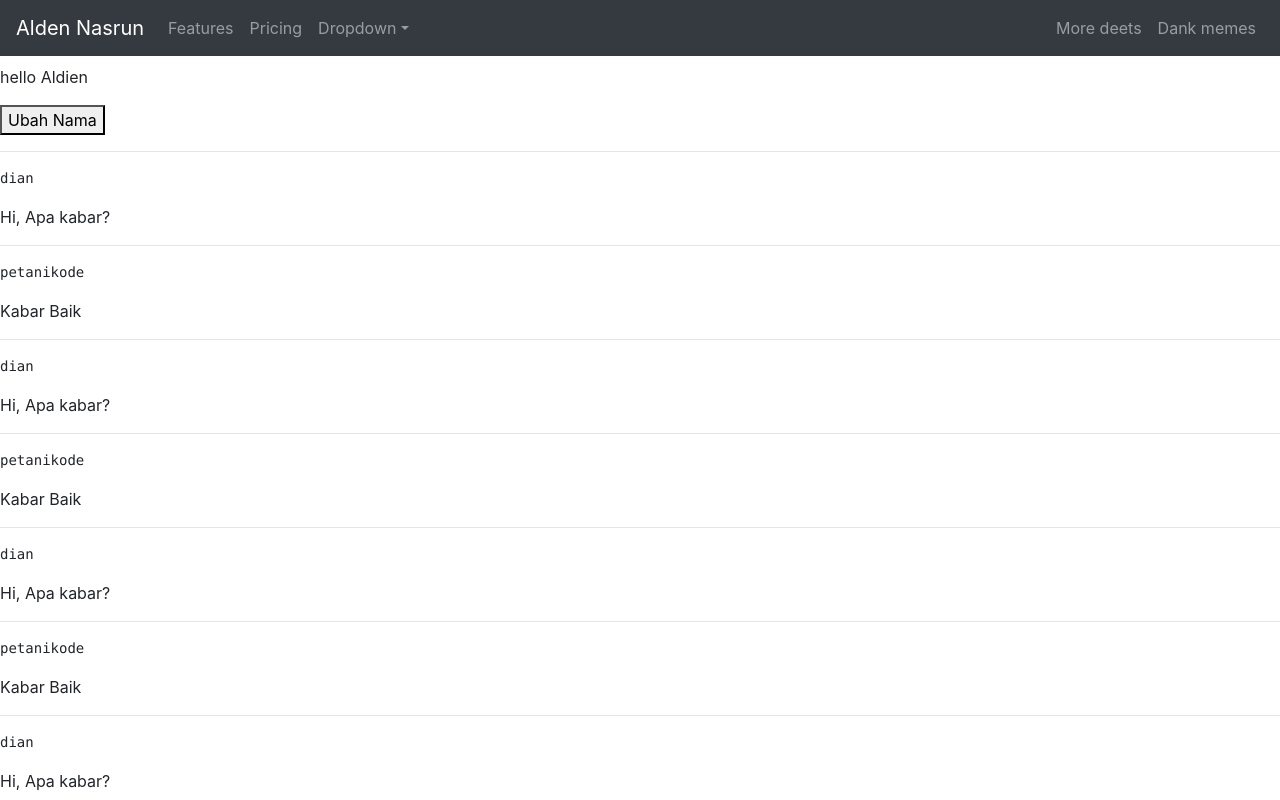
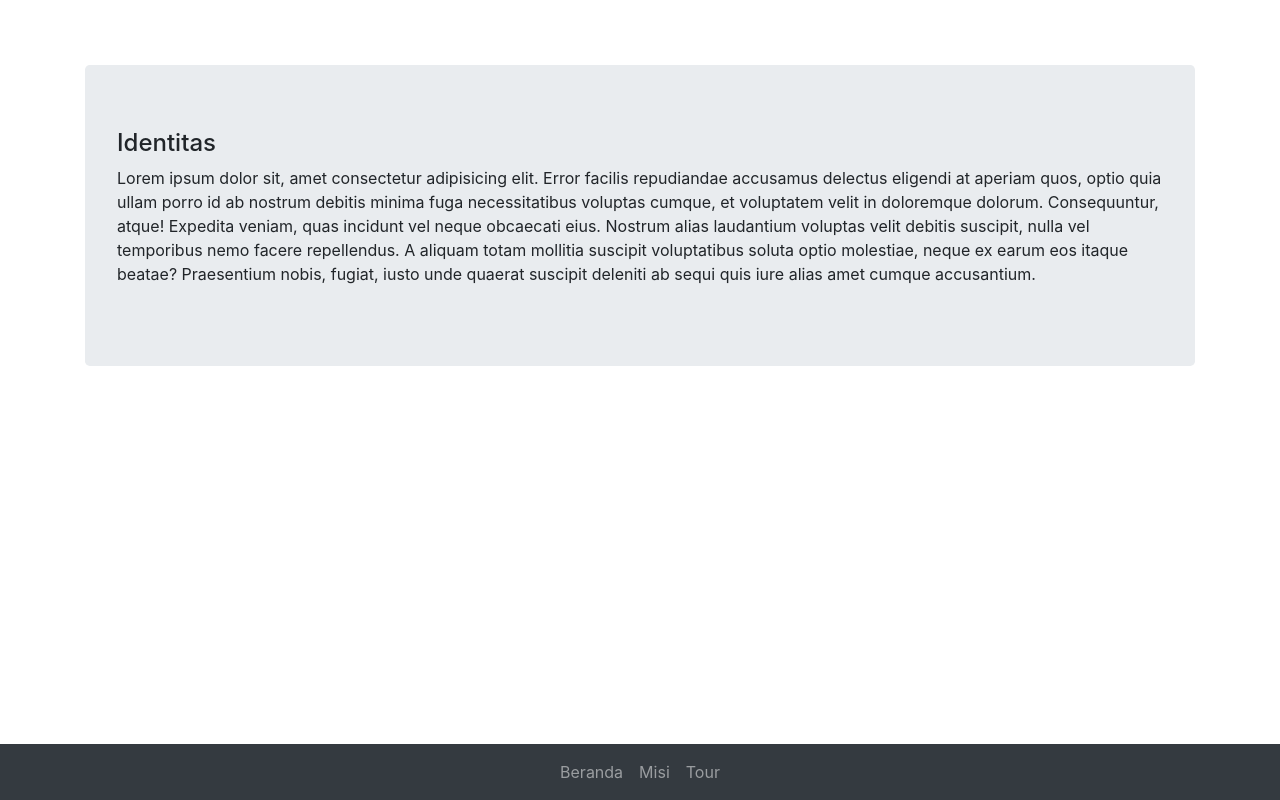
Before and after one commit to sirupmarjan/belajar-react, a React (Create React App) app: page / in a window 1280 px wide. Shown: the top 800 px of the page. Built offline with nearby package versions, Linux system fonts and the light colour scheme.

Commit message:
change the navbar

```diff
--- a/package.json
+++ b/package.json
@@ -8,9 +8,11 @@
     "@testing-library/user-event": "^12.8.0",
     "bootstrap": "^4.6.0",
     "jquery": "^3.5.1",
+    "popper.js": "^1.16.1",
     "react": "^17.0.1",
     "react-bootstrap": "^1.5.0",
     "react-dom": "^17.0.1",
+    "react-router-dom": "^5.2.0",
     "react-scripts": "4.0.3",
     "web-vitals": "^1.1.0"
   },
--- a/public/index.html
+++ b/public/index.html
@@ -24,6 +24,8 @@
       work correctly both with client-side routing and a non-root public URL.
       Learn how to configure a non-root public URL by running `npm run build`.
     -->
+
+
     <title>React App</title>
   </head>
   <body>
--- a/src/App.js
+++ b/src/App.js
@@ -1,6 +1,11 @@
-import { Toast } from 'bootstrap';
-import React, { Component } from 'react'
-import Navbar from './Navbar';
+import { Toast , Row, Col, Button, Alert } from 'bootstrap';
+import React, { Component, useState } from 'react'
+import { Container, Navbar } from 'react-bootstrap';
+import { NavLink,HashRouter, Route } from 'react-router-dom';
+import Nar from './Navbar';
+import Home from './home';
+import Tour from './tour';
+import Misi from './misi';
 
  class App extends Component {
   constructor(){
@@ -20,28 +25,39 @@ import Navbar from './Navbar';
     }
   }
 
-  ShowToast = () => {
-    <Toast>
-      <Toast.Header>
-        <img src="holder.js/20x20?text=%20" className="rounded mr-2" alt="pic"/>
-        <strong className="mr-auto">Alden</strong>
-        <small>11 mins ago</small>
-      </Toast.Header>
-      <Toast.Body>Hello, this is  a toast</Toast.Body>
-    </Toast>
-  }
-
 
   render() {
     return (
       <div>
         <p>hello {this.state.name}</p>
-        <button onClick={this.ShowToast}> Ubah Nama</button>
+        <button onClick={this.ChangeName}> Ubah Nama</button>
       <hr></hr>
       </div>
     );
   }
 }
+
+class TheHeader extends Component{
+render(){
+  return(
+      <div >
+        <HashRouter>
+        <Navbar bg="dark">
+          <h5 className="text-white">WRLD</h5>
+        </Navbar>
+        <div className="mx-2 my2">
+          <ul>
+            <li><NavLink to="/aku">Aku</NavLink></li>
+            <li></li>
+            <li></li>
+          </ul>
+        </div>
+        </HashRouter>
+      </div>
+  );
+}
+}
+
 
 
 class AppChat extends Component {
@@ -62,20 +78,17 @@ class Chat extends Component {
   render() {
     return (
       <div>
-                <App/>
-  <AppChat sender="dian" content="Hi, Apa kabar?" />
-  <AppChat sender="petanikode" content="Kabar Baik" />
-  <AppChat sender="dian" content="Hi, Apa kabar?" />
-  <AppChat sender="petanikode" content="Kabar Baik" />
-  <AppChat sender="dian" content="Hi, Apa kabar?" />
-  <AppChat sender="petanikode" content="Kabar Baik" />
-  <AppChat sender="dian" content="Hi, Apa kabar?" />
-  <AppChat sender="petanikode" content="Kabar Baik" />
-  <AppChat sender="dian" content="Hi, Apa kabar?" />
-  <AppChat sender="petanikode" content="Kabar Baik" />
-  <AppChat sender="dian" content="Hi, Apa kabar?" />
-  <AppChat sender="petanikode" content="Kabar Baik" />
 
+        <HashRouter>
+        <Nar/>
+        <Container>
+        <div className="content">
+          <Route exact path="/" component={Home}/>
+          <Route  path="/tour" component={Tour}/>
+          <Route  path="/misi" component={Misi}/>
+        </div>
+        </Container>
+        </HashRouter>
       </div>
     )
   }
--- a/src/Navbar.js
+++ b/src/Navbar.js
@@ -1,4 +1,8 @@
 import React, {Component} from 'react'
+import {
+    NavLink,
+    HashRouter
+} from 'react-router-dom'
 import { Container, Navbar,NavDropdown,Nav} from 'react-bootstrap';
 import 'bootstrap/dist/css/bootstrap.min.css';
 import reactDom from 'react-dom';
@@ -7,35 +11,24 @@ export default class Nar extends Component {
     render() {
         return (
             <div>
-                <Navbar collapseOnSelect expand="lg" bg="dark" variant="dark" fixed="top">
-            <Navbar.Brand href="#home">Alden Nasrun</Navbar.Brand>
+                <HashRouter>
+                <Navbar bg="dark" variant="dark" fixed="bottom">
                 <Navbar.Toggle aria-controls="responsive-navbar-nav" />
                     <Navbar.Collapse id="responsive-navbar-nav">
-                            <Nav className="mr-auto">
-                                <Nav.Link href="#features">Features</Nav.Link>
-                                    <Nav.Link href="#pricing">Pricing</Nav.Link>
-                                        <NavDropdown title="Dropdown" id="collasible-nav-dropdown">
-                                                <NavDropdown.Item href="#action/3.1">Action</NavDropdown.Item>
-                                                <NavDropdown.Item href="#action/3.2">Another action</NavDropdown.Item>
-                                                <NavDropdown.Item href="#action/3.3">Something</NavDropdown.Item>
-                                                <NavDropdown.Divider />
-                                                <NavDropdown.Item href="#action/3.4">Separated link</NavDropdown.Item>
-                                            </NavDropdown>
-                                        </Nav>
-                                    <Nav>
-                                <Nav.Link href="#deets">More deets</Nav.Link>
-                            <Nav.Link eventKey={2} href="#memes">
-                                Dank memes
-                        </Nav.Link>
-                    </Nav>
+                            <Nav className="mx-auto">
+                            <Nav.Link href="#/">Beranda</Nav.Link>
+                            <Nav.Link href="#Misi">Misi</Nav.Link>
+                            <Nav.Link href="#Tour">Tour</Nav.Link>
+                            </Nav>
             </Navbar.Collapse>
         </Navbar>
+                </HashRouter>
             </div>
         )
     }
 }
 
-reactDom.render(
-    <Nar/>,
-    document.getElementById('nav')
-);
+// reactDom.render(
+//     <Nar/>,
+//     document.getElementById('nav')
+// );
--- /dev/null
+++ b/src/home.js
@@ -0,0 +1,15 @@
+import React from 'react'
+import { Jumbotron } from 'react-bootstrap'
+
+export default function home() {
+    return (
+        <div>
+            <Jumbotron>
+                <h4>Identitas</h4>
+                <p>
+                Lorem ipsum dolor sit, amet consectetur adipisicing elit. Error facilis repudiandae accusamus delectus eligendi at aperiam quos, optio quia ullam porro id ab nostrum debitis minima fuga necessitatibus voluptas cumque, et voluptatem velit in doloremque dolorum. Consequuntur, atque! Expedita veniam, quas incidunt vel neque obcaecati eius. Nostrum alias laudantium voluptas velit debitis suscipit, nulla vel temporibus nemo facere repellendus. A aliquam totam mollitia suscipit voluptatibus soluta optio molestiae, neque ex earum eos itaque beatae? Praesentium nobis, fugiat, iusto unde quaerat suscipit deleniti ab sequi quis iure alias amet cumque accusantium.
+                </p>
+            </Jumbotron>
+        </div>
+    )
+}
--- a/src/index.css
+++ b/src/index.css
@@ -7,7 +7,10 @@ body {
   -webkit-font-smoothing: antialiased;
   -moz-osx-font-smoothing: grayscale;
 }
-
+NavLink{
+  list-style-type: none;
+  color:white;
+}
 code {
   font-family: source-code-pro, Menlo, Monaco, Consolas, 'Courier New',
     monospace;
--- /dev/null
+++ b/src/misi.js
@@ -0,0 +1,17 @@
+import React, { Component } from 'react'
+import { Jumbotron } from 'react-bootstrap'
+
+export default class misi extends Component {
+    render() {
+        return (
+            <div>
+                <Jumbotron>
+                <h4>Misi Menaklukan Dunia</h4>
+                <p>
+                Lorem ipsum dolor sit, amet consectetur adipisicing elit. Error facilis repudiandae accusamus delectus eligendi at aperiam quos, optio quia ullam porro id ab nostrum debitis minima fuga necessitatibus voluptas cumque, et voluptatem velit in doloremque dolorum. Consequuntur, atque! Expedita veniam, quas incidunt vel neque obcaecati eius. Nostrum alias laudantium voluptas velit debitis suscipit, nulla vel temporibus nemo facere repellendus. A aliquam totam mollitia suscipit voluptatibus soluta optio molestiae, neque ex earum eos itaque beatae? Praesentium nobis, fugiat, iusto unde quaerat suscipit deleniti ab sequi quis iure alias amet cumque accusantium.
+                </p>
+                </Jumbotron>
+            </div>
+        )
+    }
+}
--- /dev/null
+++ b/src/tour.js
@@ -0,0 +1,17 @@
+import React, { Component } from 'react'
+import { Jumbotron } from 'react-bootstrap'
+
+export default class tour extends Component {
+    render() {
+        return (
+            <div>
+                <Jumbotron>
+                <h4>Tour</h4>
+                <p>
+                Lorem ipsum dolor sit, amet consectetur adipisicing elit. Error facilis repudiandae accusamus delectus eligendi at aperiam quos, optio quia ullam porro id ab nostrum debitis minima fuga necessitatibus voluptas cumque, et voluptatem velit in doloremque dolorum. Consequuntur, atque! Expedita veniam, quas incidunt vel neque obcaecati eius. Nostrum alias laudantium voluptas velit debitis suscipit, nulla vel temporibus nemo facere repellendus. A aliquam totam mollitia suscipit voluptatibus soluta optio molestiae, neque ex earum eos itaque beatae? Praesentium nobis, fugiat, iusto unde quaerat suscipit deleniti ab sequi quis iure alias amet cumque accusantium.
+                </p>
+                </Jumbotron>
+            </div>
+        )
+    }
+}
```
Also changed, not shown: 1 other file (tests, documents, lock files or other folders).
